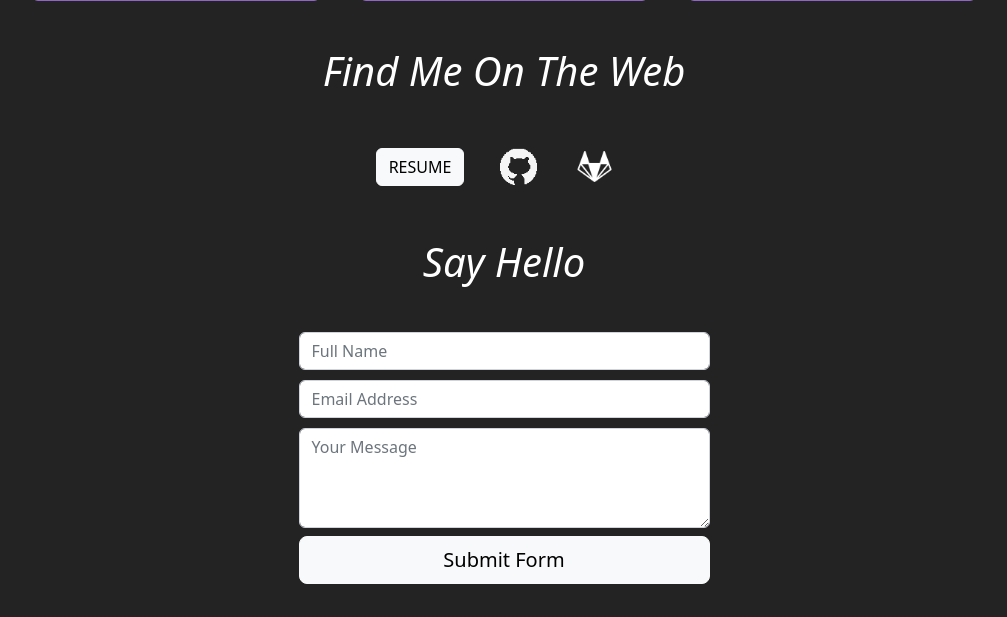
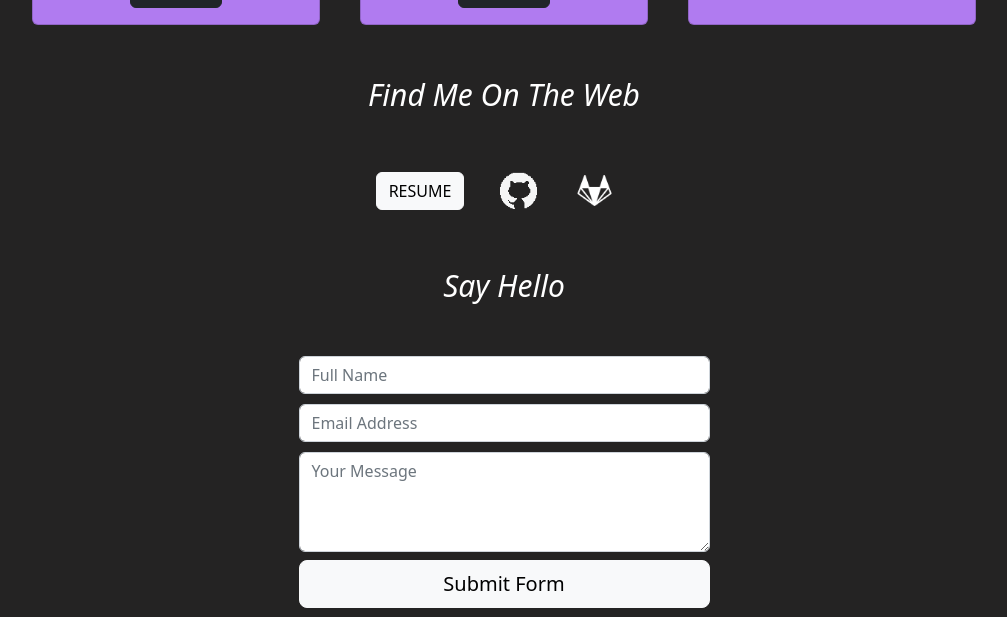
Before and after one commit to DestineeAdams/portfolio-Website, a PHP site: page / in a window 1280 px wide. Shown: the part 1074-1691 px from the top of the page, without its empty margins (136-1143 px from the left). Before the commit the page ends 1658 px from the top, so only its background shows below. Run offline with PHP 8.4, Linux system fonts and the light colour scheme; some libraries are stand-ins or nearby versions.

Commit message:
changed font sizes

```diff
--- a/index.html
+++ b/index.html
@@ -75,7 +75,7 @@
 
     <!-- projects -->
     <section class="projects">
-        <h1 class="headings " id="projects">Projects</h1>
+        <h3 class="headings " id="projects">Projects</h3>
 
 
         <div class="card-container">
@@ -172,7 +172,7 @@
     <!-- RESUME -->
     <section class="resume">
         <div class="section3" id="resume">
-            <h1 class="headings">Find Me On The Web</h1>
+            <h3 class="headings">Find Me On The Web</h3>
 
 
             <div class="button-container">
@@ -198,7 +198,7 @@
 
         <div class="container" id="contact">
 
-            <h1 class="headings"> Say Hello</h1>
+            <h3 class="headings"> Say Hello</h3>
 
             <form target="_blank" action="https://formsubmit.co/adestinee37@gmail.com" method="POST">
 
--- a/style.css
+++ b/style.css
@@ -18,7 +18,13 @@ footer{
   width: 40px;
 }
 
+h3  {
+  font-size: 30px;
+}
 
+h1  {
+  font-size: 60px;
+}
 
 #myname {
   /* text-transform: uppercase; */
```
